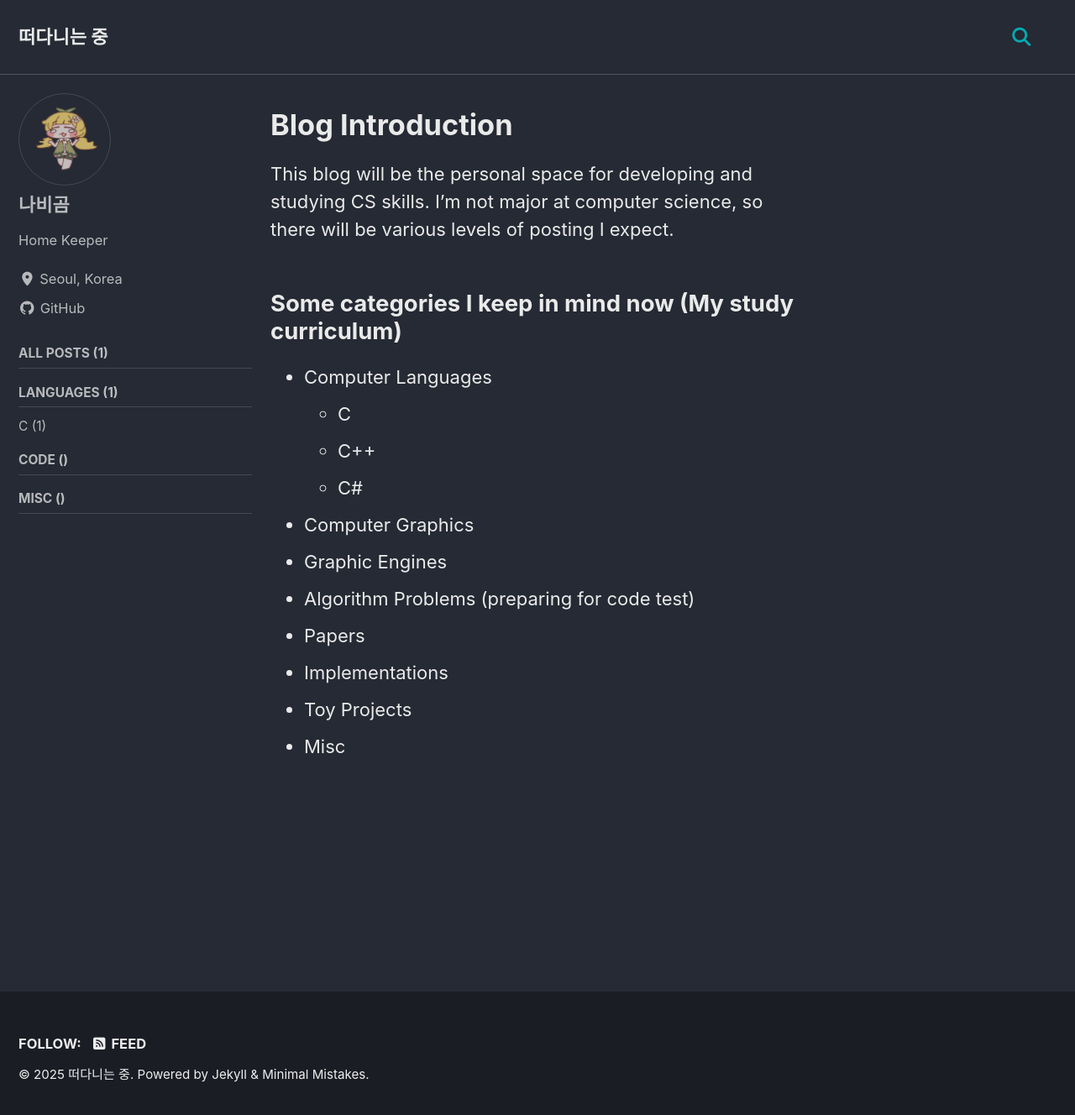
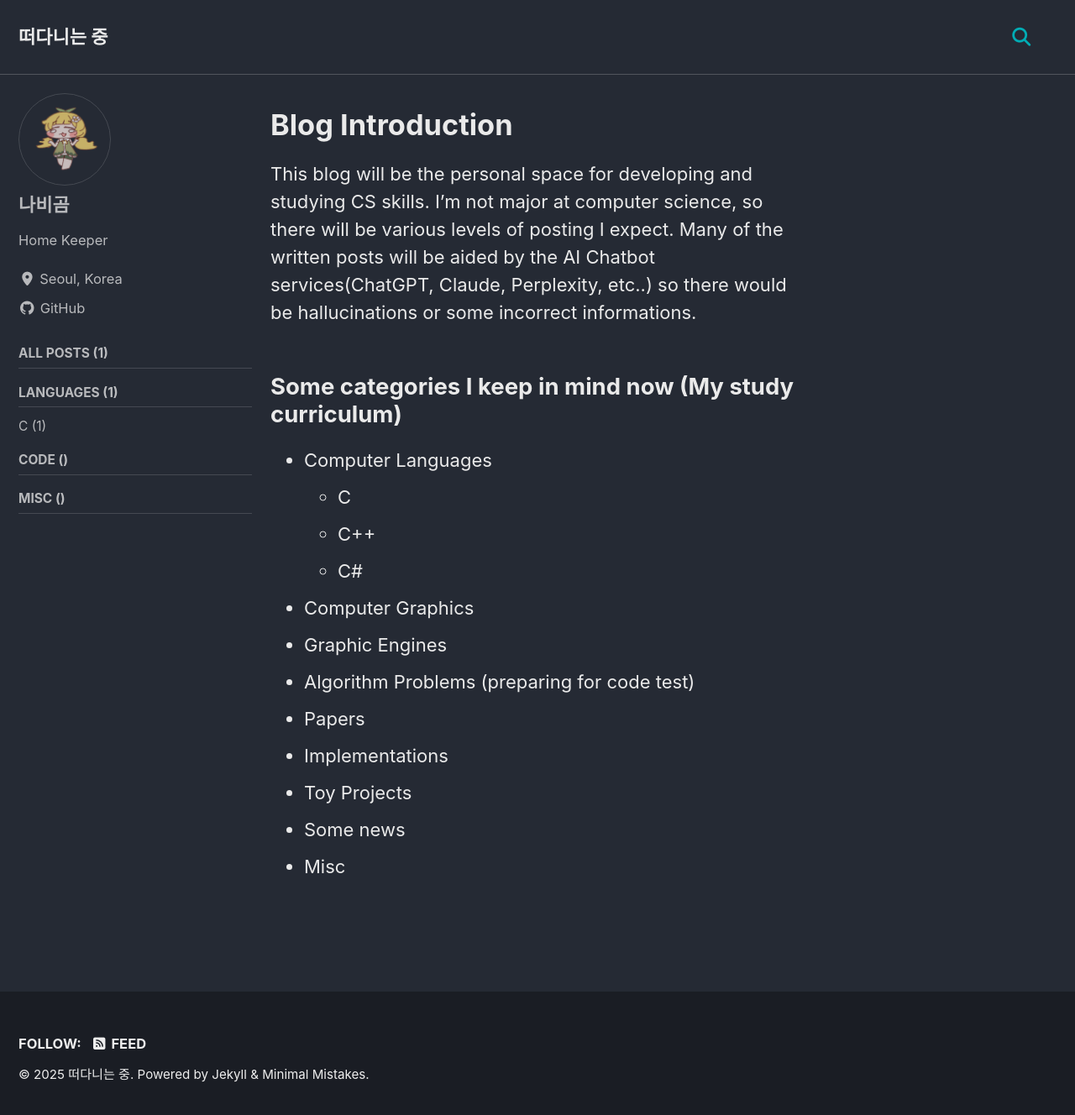
Before and after one commit to nabibear33/nabibear33.github.io, a Jekyll site: the page built from index.html, in a window 1280 px wide and 1336 px high. Shown: the top 1328 px of the window at 84% size. Built offline with Jekyll 4.4.1, drawn with Linux system fonts in a browser that asks for light colours; cached includes are drawn as plain includes; the list of posts is cut into pages by our own code.

```diff
--- a/_includes/blog_intro.md
+++ b/_includes/blog_intro.md
@@ -1,6 +1,6 @@
 # Blog Introduction
 
-This blog will be the personal space for developing and studying CS skills. I'm not major at computer science, so there will be various levels of posting I expect.
+This blog will be the personal space for developing and studying CS skills. I'm not major at computer science, so there will be various levels of posting I expect. Many of the written posts will be aided by the AI Chatbot services(ChatGPT, Claude, Perplexity, etc..) so there would be hallucinations or some incorrect informations.
 
 ## Some categories I keep in mind now (My study curriculum)
 * Computer Languages
@@ -13,4 +13,5 @@ This blog will be the personal space for developing and studying CS skills. I'm
 * Papers
 * Implementations
 * Toy Projects
+* Some news
 * Misc
```
Also changed, not shown: README.md.
